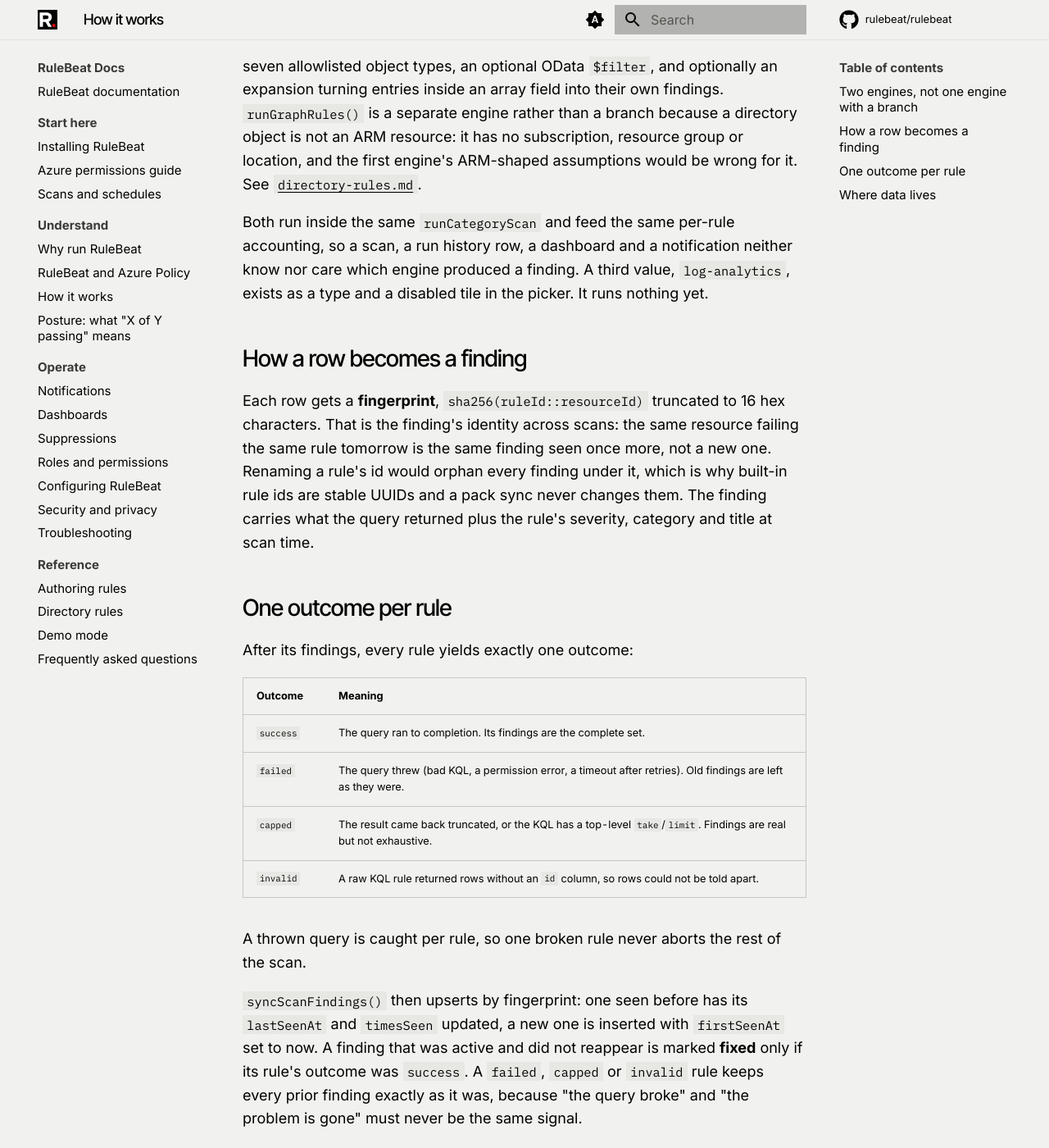
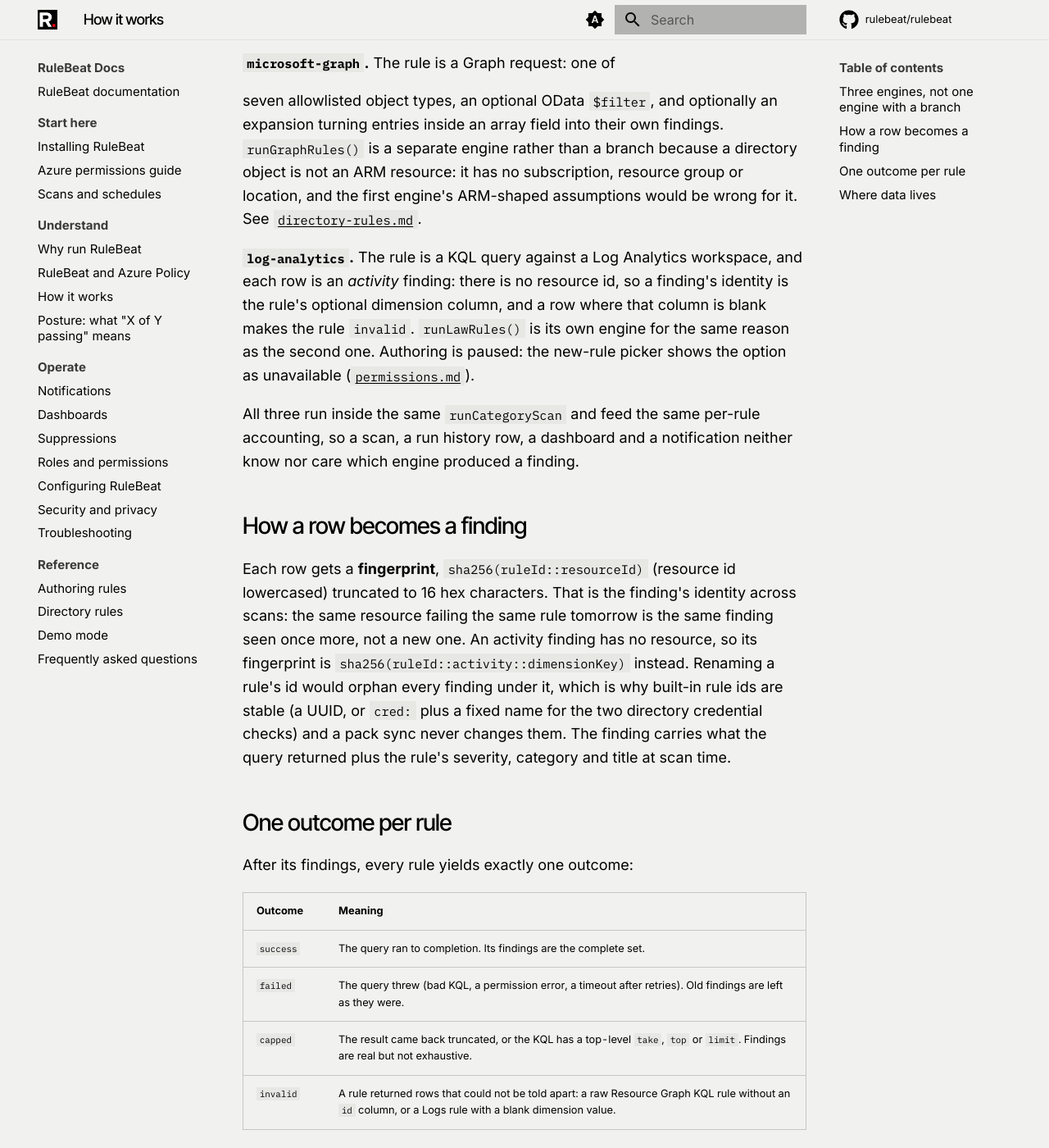
Before and after one commit to rulebeat/rulebeat, an MkDocs documentation site: the page built from docs/public/how-it-works.md, in a window 1280 px wide and 1400 px high, scrolled down 1291 px. Shown: the whole window at 82% size. Built offline with MkDocs 1.6.1 and Material for MkDocs 9.7.7, drawn with Linux system fonts in a browser that asks for light colours; comment, search, counter and statistics services are not loaded; some of the changed text lies outside the part shown.

Commit message:
docs: bring CLAUDE.md and engineering docs in line with moved code
Closes #151

````diff
--- a/docs/public/how-it-works.md
+++ b/docs/public/how-it-works.md
@@ -14,25 +14,27 @@ code so every claim here can be checked.
  per category: runCategoryScan (lib/scan-runner.ts)
    |  enabled rules partitioned by Rule.queryBackend
    |
-   |-- resource-graph  --> runRules()       (core engine/runner.ts)    --> Azure Resource Graph
+   |-- resource-graph  --> runRules()       (core engine/runner.ts)       --> Azure Resource Graph
    |-- microsoft-graph --> runGraphRules()  (core engine/graph-runner.ts) --> Microsoft Graph
+   |-- log-analytics   --> runLawRules()    (core engine/law-runner.ts)   --> Log Analytics
    |
    |  each rule yields findings, then exactly one outcome:
    |  success | failed | capped | invalid
    v
- save scan + sync findings (lib/scan-history.ts)
+ save scan + sync findings (lib/db/findings.ts)
    |  upsert into the findings table by fingerprint; resolve only on success
    v
- daily posture snapshot (lib/db/snapshots.ts)
+ posture snapshots refreshed for the categories the sync touched (lib/db/snapshots.ts),
+ after the sync commits; the daily snapshot keeps the trend
 ```
 
 Every Azure call uses one identity, resolved in one place (`packages/web/lib/azure-credential.ts`):
 environment variables first, then a credential an admin entered under Settings, then managed identity
 or the local `az login` session. The user who clicked Run Scan is never the identity that scans.
 
-## Two engines, not one engine with a branch
+## Three engines, not one engine with a branch
 
-A rule carries a `queryBackend`, and two values run today.
+A rule carries a `queryBackend`, and three values run today.
 
 **`resource-graph`.** The rule is, or compiles to, a KQL query against Azure Resource Graph.
 `runRules()` sends it with the rule's scope passed as a request parameter rather than written into
@@ -49,16 +51,24 @@ optionally an expansion turning entries inside an array field into their own fin
 resource: it has no subscription, resource group or location, and the first engine's ARM-shaped
 assumptions would be wrong for it. See [`directory-rules.md`](directory-rules.md).
 
-Both run inside the same `runCategoryScan` and feed the same per-rule accounting, so a scan, a run
-history row, a dashboard and a notification neither know nor care which engine produced a finding. A
-third value, `log-analytics`, exists as a type and a disabled tile in the picker. It runs nothing yet.
+**`log-analytics`.** The rule is a KQL query against a Log Analytics workspace, and each row is an
+*activity* finding: there is no resource id, so a finding's identity is the rule's optional dimension
+column, and a row where that column is blank makes the rule `invalid`. `runLawRules()` is its own
+engine for the same reason as the second one. Authoring is paused: the new-rule picker shows the
+option as unavailable ([`permissions.md`](permissions.md#4-optional-log-analytics-reader)).
+
+All three run inside the same `runCategoryScan` and feed the same per-rule accounting, so a scan, a
+run history row, a dashboard and a notification neither know nor care which engine produced a
+finding.
 
 ## How a row becomes a finding
 
-Each row gets a **fingerprint**, `sha256(ruleId::resourceId)` truncated to 16 hex characters. That is
-the finding's identity across scans: the same resource failing the same rule tomorrow is the same
-finding seen once more, not a new one. Renaming a rule's id would orphan every finding under it,
-which is why built-in rule ids are stable UUIDs and a pack sync never changes them. The finding
+Each row gets a **fingerprint**, `sha256(ruleId::resourceId)` (resource id lowercased) truncated to 16
+hex characters. That is the finding's identity across scans: the same resource failing the same rule
+tomorrow is the same finding seen once more, not a new one. An activity finding has no resource, so
+its fingerprint is `sha256(ruleId::activity::dimensionKey)` instead. Renaming a rule's id would orphan
+every finding under it, which is why built-in rule ids are stable (a UUID, or `cred:` plus a fixed
+name for the two directory credential checks) and a pack sync never changes them. The finding
 carries what the query returned plus the rule's severity, category and title at scan time.
 
 ## One outcome per rule
@@ -69,16 +79,17 @@ After its findings, every rule yields exactly one outcome:
 |---|---|
 | `success` | The query ran to completion. Its findings are the complete set. |
 | `failed` | The query threw (bad KQL, a permission error, a timeout after retries). Old findings are left as they were. |
-| `capped` | The result came back truncated, or the KQL has a top-level `take`/`limit`. Findings are real but not exhaustive. |
-| `invalid` | A raw KQL rule returned rows without an `id` column, so rows could not be told apart. |
+| `capped` | The result came back truncated, or the KQL has a top-level `take`, `top` or `limit`. Findings are real but not exhaustive. |
+| `invalid` | A rule returned rows that could not be told apart: a raw Resource Graph KQL rule without an `id` column, or a Logs rule with a blank dimension value. |
 
 A thrown query is caught per rule, so one broken rule never aborts the rest of the scan.
 
-`syncScanFindings()` then upserts by fingerprint: one seen before has its `lastSeenAt` and `timesSeen`
-updated, a new one is inserted with `firstSeenAt` set to now. A finding that was active and did not
-reappear is marked **fixed** only if its rule's outcome was `success`. A `failed`, `capped` or
-`invalid` rule keeps every prior finding exactly as it was, because "the query broke" and "the
-problem is gone" must never be the same signal.
+The finding sync (`syncScanFindingsDetailed()` in `lib/db/findings.ts`) then upserts by fingerprint:
+one seen before has its `lastSeenAt` and `timesSeen` updated, a new one is inserted with
+`firstSeenAt` set to now. A finding that was active and did not reappear is marked **fixed** only if
+its rule's outcome was `success`. A `failed`, `capped` or `invalid` rule keeps every prior finding
+exactly as it was, because "the query broke" and "the problem is gone" must never be the same
+signal.
 
 Two statuses are stored, `active` and `fixed`. "New" is decided at display time from `firstSeenAt`
 against the window you are viewing. Nothing is computed by comparing one scan to the previous one, so
@@ -98,6 +109,6 @@ before they are written, and [`security.md`](security.md) spells out what that d
 protect. Nothing is sent to a service RuleBeat operates.
 
 The one cache is the rule builder's field picker, fed by the ARM provider aliases API. Resource types
-and property schemas are cached under `data/schemas/` and served stale-while-refreshing, so authoring
+and property schemas are cached in the same database and served stale-while-refreshing, so authoring
 does not wait on an ARM round trip and an air-gapped install still has the last good schema. Findings
 and posture are never cached; every scan reads Azure fresh.
````
Also changed, not shown: CLAUDE.md (+45 -26 lines), docs/engineering/codebase-map.md (+12 -12 lines), docs/engineering/conventions/README.md (+2 -2 lines), docs/engineering/conventions/data.md (+1 -1 lines), docs/public/notifications.md (+3 -1 lines), 2 other files.
